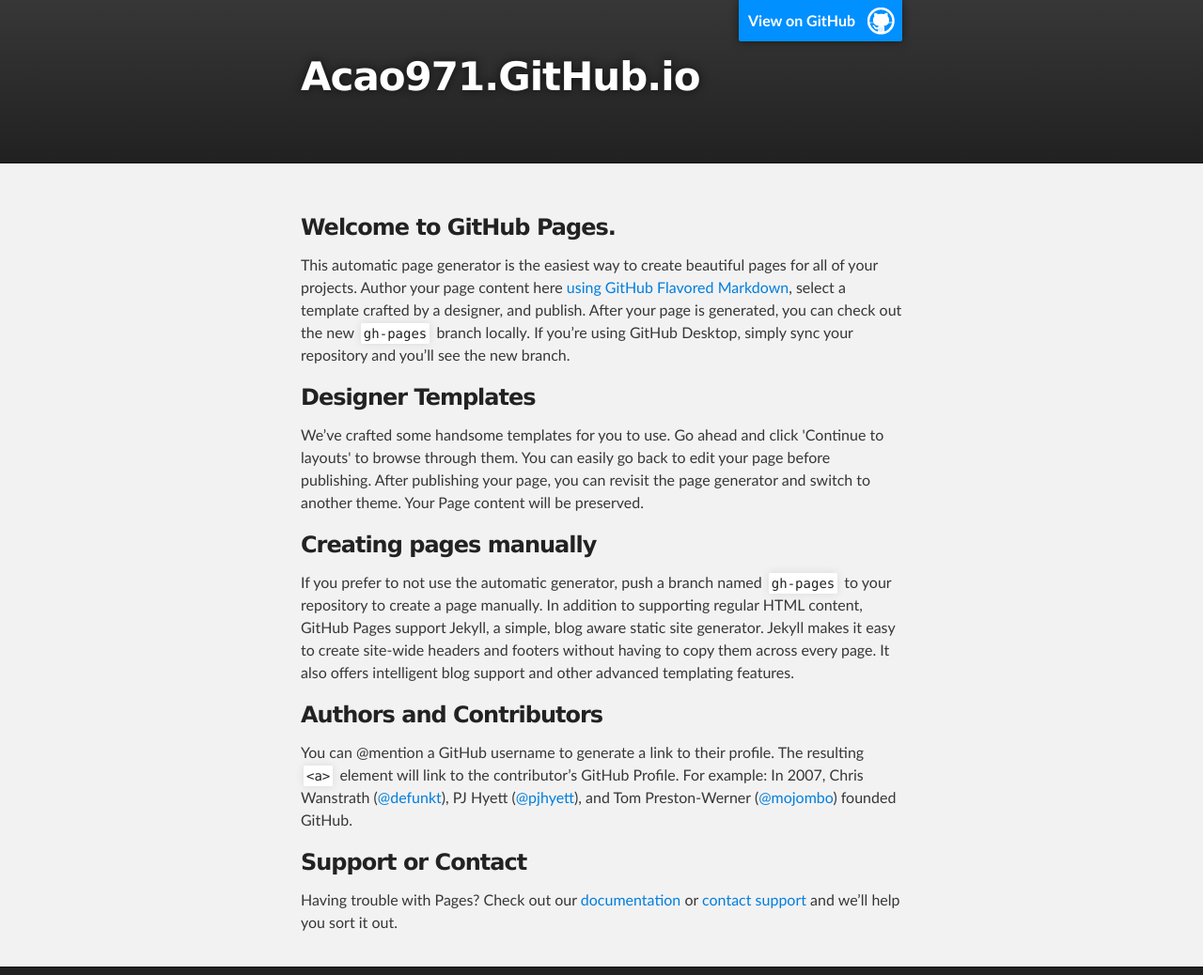
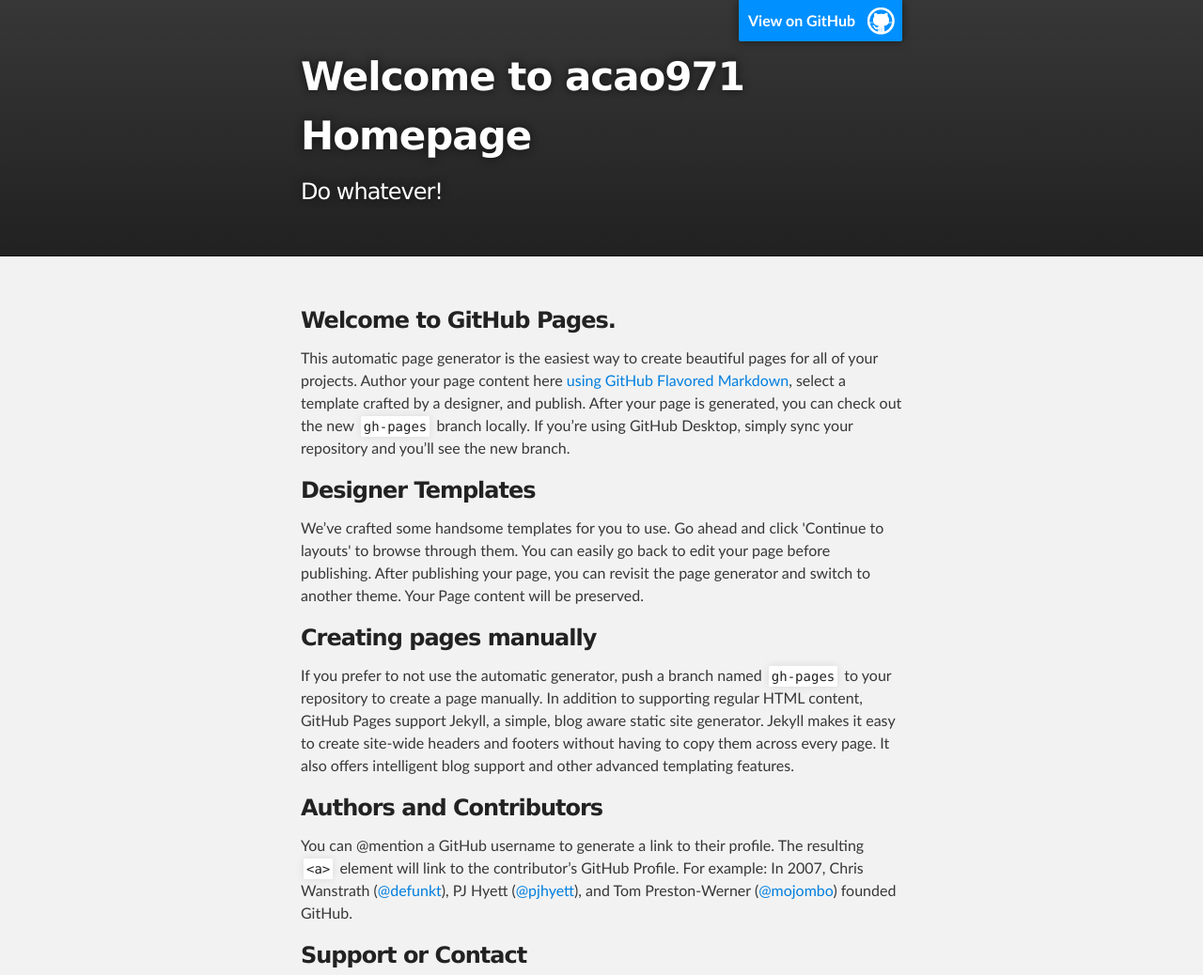
Before and after one commit to acao971/acao971.github.io, a plain HTML site: page index.html in a window 1280 px wide. Shown: the top 1038 px of the page at 94% size. Drawn offline with Linux system fonts and the light colour scheme.

Commit message:
Instructions

```diff
--- a/index.html
+++ b/index.html
@@ -18,8 +18,8 @@
         <header class="inner">
           <a id="forkme_banner" href="https://github.com/acao971">View on GitHub</a>
 
-          <h1 id="project_title">Acao971.GitHub.io</h1>
-          <h2 id="project_tagline"></h2>
+          <h1 id="project_title">Welcome to acao971 Homepage</h1>
+          <h2 id="project_tagline">Do whatever!</h2>
 
         </header>
     </div>
```
